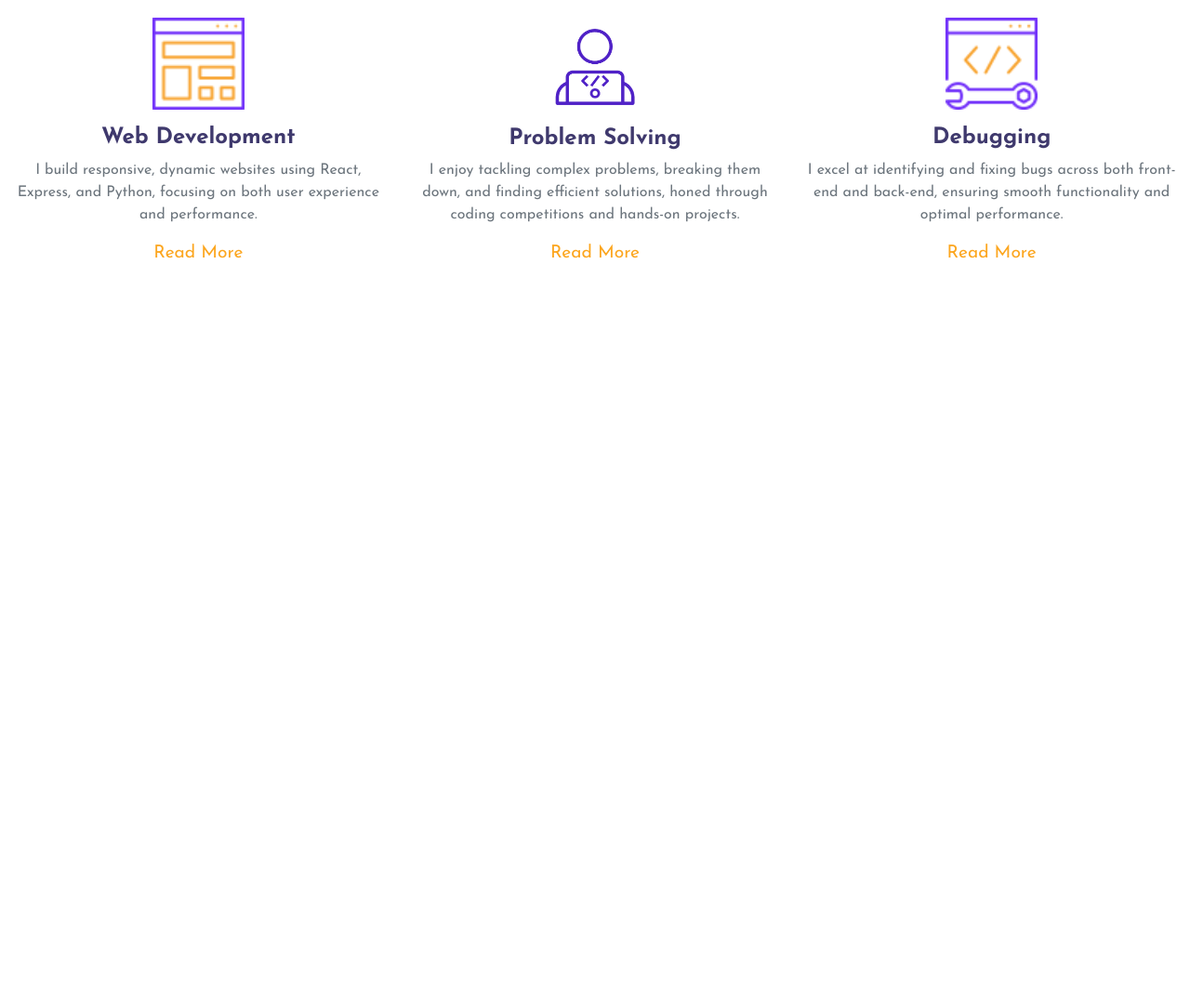
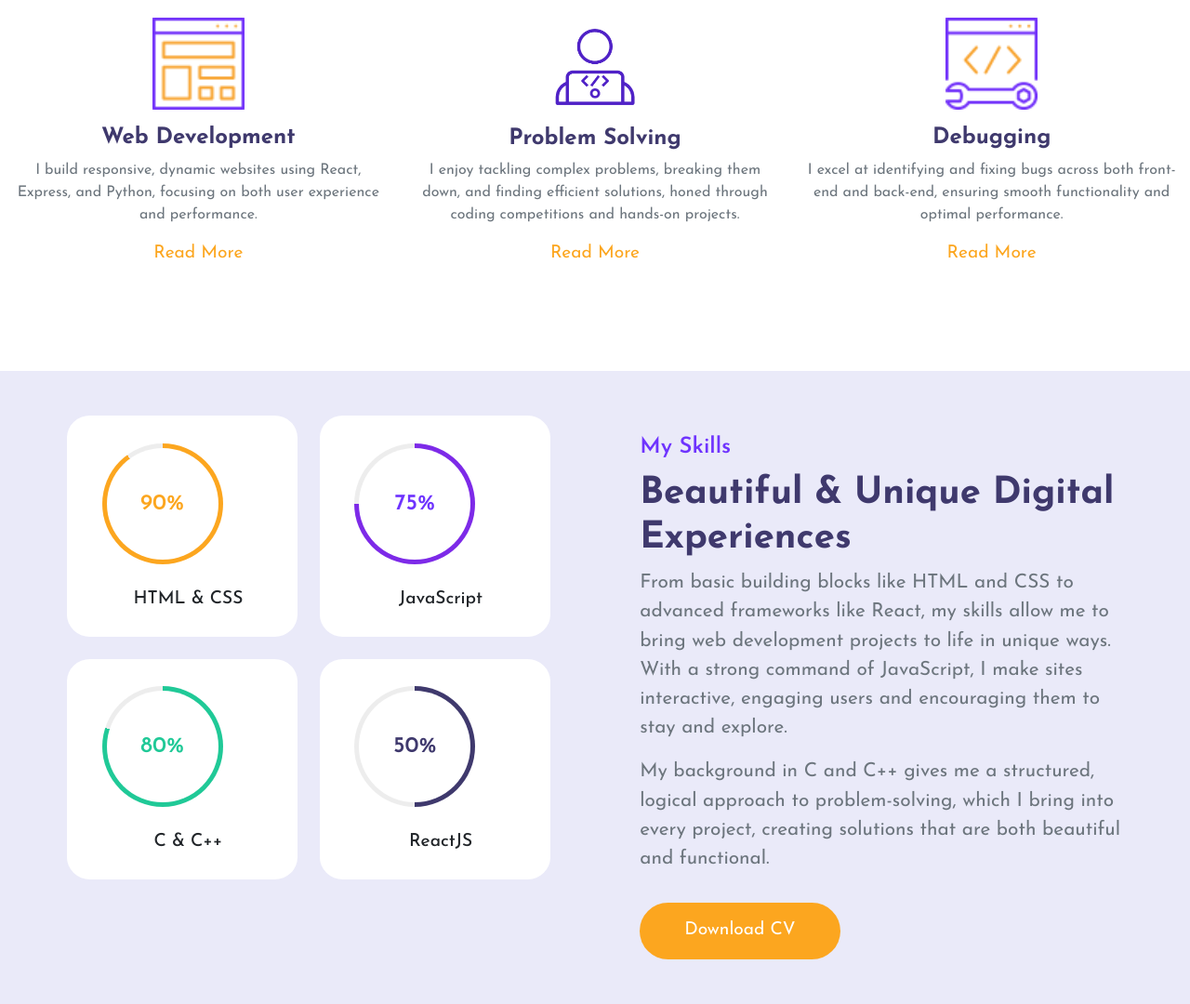
Before and after one commit to neamatullah01/Personal-portfolio, a website: page index.html in a window 1280 px wide. Shown: the part 815-1895 px from the top of the page at 93% size. Before the commit the page ends 1166 px from the top, so only its background shows below. Drawn offline with nearby package versions, Linux system fonts and the light colour scheme.

Commit message:
skill section added and js for progress funtionality

```diff
--- a/CSS/style.css
+++ b/CSS/style.css
@@ -118,7 +118,7 @@ body {
   }
 }
 
-/* expertise section starts */
+/* expertise section*/
 .heading small {
   color: #6f34fe;
   font-size: 1.5rem;
@@ -146,3 +146,61 @@ body {
   padding: 15px 15px;
   border-radius: 0.7rem;
 }
+
+/* skill section*/
+
+.skill {
+  background-color: rgb(234, 234, 249);
+}
+.progress-card {
+  padding: 12% 10% 10% 15%;
+  background-color: #fff;
+  text-align: center;
+  border-radius: 10%;
+}
+.progress-card:hover {
+  transform: scale(1.1, 1.1);
+  transition-duration: 0.6s;
+}
+.circular-progress {
+  position: relative;
+  height: 130px;
+  width: 130px;
+  border-radius: 50%;
+  background: conic-gradient(#7d2ae8 3.6deg, #ededed 0deg);
+  display: flex;
+  align-items: center;
+  justify-content: center;
+}
+.circular-progress::before {
+  content: "";
+  position: absolute;
+  height: 120px;
+  width: 120px;
+  border-radius: 50%;
+  background-color: #fff;
+}
+.progress-value {
+  position: relative;
+  font-size: 1.5rem;
+  font-weight: 600;
+}
+.html-progress {
+  color: #fca61f;
+}
+.javascript-progress {
+  color: #6f34fe;
+}
+.c-progress {
+  color: #20c997;
+}
+.reactjs-progress {
+  color: #3f396d;
+}
+.text {
+  font-size: 1.2rem;
+  font-weight: 500;
+}
+.heading p {
+  font-size: 1.3rem;
+}
--- a/index.html
+++ b/index.html
@@ -92,7 +92,10 @@
     <section class="home pt-5 pb-5" id="home">
       <div class="row justify-content-evenly align-middle">
         <!-- here data-aos is used for adding aos animation  -->
-        <div class="col-10 col-md-6 text-center text-md-start pt-5">
+        <div
+          class="col-10 col-md-6 text-center text-md-start pt-5"
+          data-aos="slide-right"
+        >
           <h2 style="color: #3f396d">
             Hello! I Am <br /><span class="c-orange">Neamat Ullah</span>
           </h2>
@@ -185,6 +188,80 @@
         </div>
       </div>
     </section>
+    <!-- skill section -->
+    <section class="skill mt-5 py-5" id="about">
+      <div class="row justify-content-evenly">
+        <div class="col-10 col-md-5 skill-with-progress" data-aos="slide-right">
+          <div class="row justify-content-evenly">
+            <div class="col-10 col-md-6">
+              <div class="progress-card ms-3 ms-md-0">
+                <div class="circular-progress html-css">
+                  <span class="progress-value html-progress">0%</span>
+                </div>
+                <br />
+                <span class="text">HTML & CSS</span>
+              </div>
+            </div>
+            <div class="col-10 col-md-6 mt-4 mt-md-0">
+              <div class="progress-card ms-3 ms-md-0">
+                <div class="circular-progress javascript">
+                  <span class="progress-value javascript-progress">0%</span>
+                </div>
+                <br />
+                <span class="text">JavaScript</span>
+              </div>
+            </div>
+          </div>
+          <div class="row justify-content-evenly mt-4">
+            <div class="col-10 col-md-6">
+              <div class="progress-card ms-3 ms-md-0">
+                <div class="circular-progress c">
+                  <span class="progress-value c-progress">0%</span>
+                </div>
+                <br />
+                <span class="text">C & C++</span>
+              </div>
+            </div>
+            <div class="col-10 col-md-6 mt-4 mt-md-0">
+              <div class="progress-card ms-3 ms-md-0">
+                <div class="circular-progress reactjs">
+                  <span class="progress-value reactjs-progress">0%</span>
+                </div>
+                <br />
+                <span class="text">ReactJS</span>
+              </div>
+            </div>
+          </div>
+        </div>
+        <div class="col-10 col-md-5 skill-detail" data-aos="slide-left">
+          <div class="heading mt-5 mt-md-3">
+            <small>My Skills</small>
+            <h3>Beautiful & Unique Digital Experiences</h3>
+            <p class="text-muted">
+              From basic building blocks like HTML and CSS to advanced
+              frameworks like React, my skills allow me to bring web development
+              projects to life in unique ways. With a strong command of
+              JavaScript, I make sites interactive, engaging users and
+              encouraging them to stay and explore.
+            </p>
+            <p class="text-muted">
+              My background in C and C++ gives me a structured, logical approach
+              to problem-solving, which I bring into every project, creating
+              solutions that are both beautiful and functional.
+            </p>
+            <button class="c-btn h-btn mt-3 py-3 px-5 rounded-pill">
+              <a
+                href=""
+                download="SampleCV"
+                style="text-decoration: none; color: #fff"
+                >Download CV</a
+              >
+            </button>
+          </div>
+        </div>
+      </div>
+    </section>
+
     <!-- bootstrap javascript cdn link  -->
     <script
       src="https://cdn.jsdelivr.net/npm/bootstrap@5.2.3/dist/js/bootstrap.bundle.min.js"
--- /dev/null
+++ b/js/script.js
@@ -0,0 +1,83 @@
+// htmlcss progress
+let htmlProgress = document.querySelector(".html-css"),
+  htmlValue = document.querySelector(".html-progress");
+
+let htmlStartValue = 0,
+  htmlEndValue = 90,
+  htmlspeed = 30;
+
+let progresshtml = setInterval(() => {
+  htmlStartValue++;
+
+  htmlValue.textContent = `${htmlStartValue}%`;
+  htmlProgress.style.background = `conic-gradient(#fca61f ${
+    htmlStartValue * 3.6
+  }deg, #ededed 0deg)`;
+
+  if (htmlStartValue == htmlEndValue) {
+    clearInterval(progresshtml);
+  }
+}, htmlspeed);
+
+// javasript progress
+let javascriptProgress = document.querySelector(".javascript"),
+  javascriptValue = document.querySelector(".javascript-progress");
+
+let javascriptStartValue = 0,
+  javascriptEndValue = 75,
+  jsspeed = 30;
+
+let progressjs = setInterval(() => {
+  javascriptStartValue++;
+
+  javascriptValue.textContent = `${javascriptStartValue}%`;
+  javascriptProgress.style.background = `conic-gradient(#7d2ae8 ${
+    javascriptStartValue * 3.6
+  }deg, #ededed 0deg)`;
+
+  if (javascriptStartValue == javascriptEndValue) {
+    clearInterval(progressjs);
+  }
+}, jsspeed);
+
+// c&c++ progress
+let cProgress = document.querySelector(".c"),
+  cValue = document.querySelector(".c-progress");
+
+let cStartValue = 0,
+  cEndValue = 80,
+  cSpeed = 30;
+
+let progressC = setInterval(() => {
+  cStartValue++;
+
+  cValue.textContent = `${cStartValue}%`;
+  cProgress.style.background = `conic-gradient(#20c997 ${
+    cStartValue * 3.6
+  }deg, #ededed 0deg)`;
+
+  if (cStartValue == cEndValue) {
+    clearInterval(progressC);
+  }
+}, cSpeed);
+
+// reactjs progress
+let reactProgress = document.querySelector(".reactjs"),
+  reactValue = document.querySelector(".reactjs-progress");
+
+let reactStartValue = 0,
+  reactEndValue = 50,
+  rjsspeed = 50;
+
+let progressreact = setInterval(() => {
+  reactStartValue++;
+
+  reactValue.textContent = `${reactStartValue}%`;
+  reactProgress.style.background = `conic-gradient(#3f396d ${
+    reactStartValue * 3.6
+  }deg, #ededed 0deg)`;
+
+  if (reactStartValue == reactEndValue) {
+    clearInterval(progressreact);
+  }
+}, rjsspeed);
```
